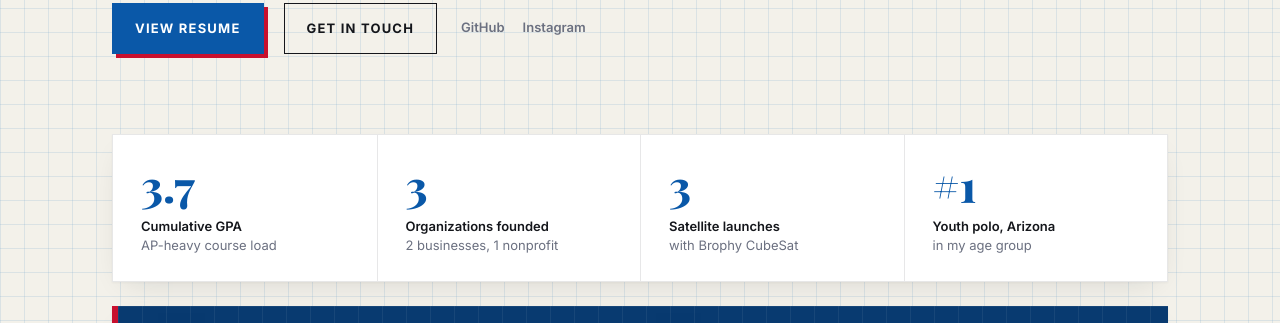
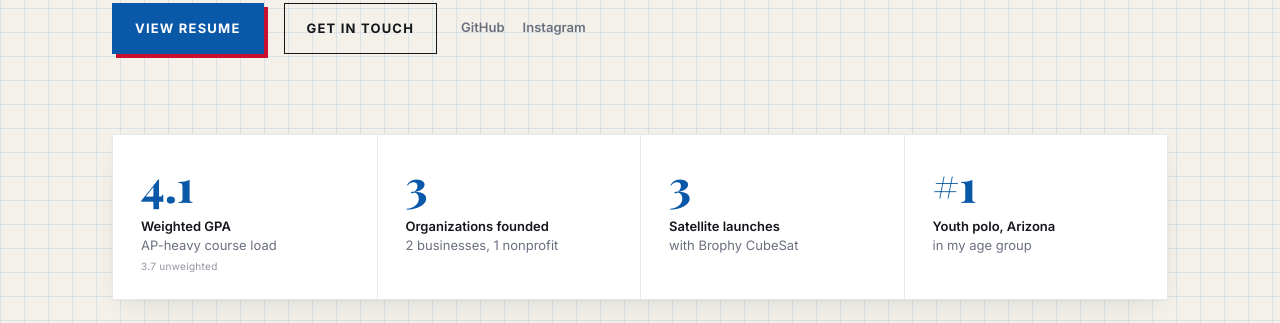
Before and after one commit to stubbyfowl/stubbyfowl.github.io, a plain HTML site: page index.html in a window 1280 px wide. Shown: the part 712-1035 px from the top of the page. Drawn offline with nearby package versions, Linux system fonts and the light colour scheme; a web font is replaced by a local one.

Commit message:
Show weighted 4.1 GPA with unweighted 3.7 in fine print
Co-Authored-By: Claude Opus 5.5 <noreply@anthropic.com>

```diff
--- a/index.html
+++ b/index.html
@@ -12,7 +12,7 @@
   <link rel="preconnect" href="https://fonts.googleapis.com">
   <link rel="preconnect" href="https://fonts.gstatic.com" crossorigin>
   <link href="https://fonts.googleapis.com/css2?family=Inter:wght@400;500;600;700;800&family=Playfair+Display:ital,wght@0,400;0,700;0,800;1,400&display=swap" rel="stylesheet">
-  <link rel="stylesheet" href="style.css?v=20261116b">
+  <link rel="stylesheet" href="style.css?v=20261119">
 </head>
 <body>
   <nav>
@@ -53,7 +53,7 @@
     </section>
 
     <section class="stats" aria-label="At a glance">
-      <div class="stat"><span class="num">3.7</span><span class="lbl"><strong>Cumulative GPA</strong>AP-heavy course load</span></div>
+      <div class="stat"><span class="num">4.1</span><span class="lbl"><strong>Weighted GPA</strong>AP-heavy course load <small class="fine">3.7 unweighted</small></span></div>
       <div class="stat"><span class="num">3</span><span class="lbl"><strong>Organizations founded</strong>2 businesses, 1 nonprofit</span></div>
       <div class="stat"><span class="num">3</span><span class="lbl"><strong>Satellite launches</strong>with Brophy CubeSat</span></div>
       <div class="stat"><span class="num">#1</span><span class="lbl"><strong>Youth polo, Arizona</strong>in my age group</span></div>
@@ -238,7 +238,7 @@ libncurses.so.5: not found</span>
         <div>
           <div class="label">Education</div>
           <h3>Brophy College Preparatory</h3>
-          <p>Phoenix, AZ &middot; Class of 2029<br>Cumulative GPA 3.7</p>
+          <p>Phoenix, AZ &middot; Class of 2029<br>Weighted GPA 4.1 <small class="fine">(3.7 unweighted)</small></p>
           <p style="margin-top:12px">AP U.S. History, AP Seminar, AP Micro &amp; Macroeconomics, AP Precalculus, Honors Chemistry</p>
         </div>
         <div>
--- a/style.css
+++ b/style.css
@@ -305,6 +305,9 @@ main {
 }
 .stat .lbl { display: block; font-size: 13px; line-height: 1.45; color: var(--muted); }
 .stat .lbl strong { display: block; color: var(--ink); font-weight: 600; }
+
+.fine { display: block; margin-top: 4px; font-size: 10px; letter-spacing: 0.3px; color: var(--muted); opacity: 0.75; }
+.profile .fine { display: inline; margin: 0; }
 
 /* ---------- Press ---------- */
 .press {
```
Also changed, not shown: businesses.html (+1 -1 lines), hobby-projects.html (+1 -1 lines), projects.html (+1 -1 lines), research.html (+1 -1 lines), sports.html (+1 -1 lines).
